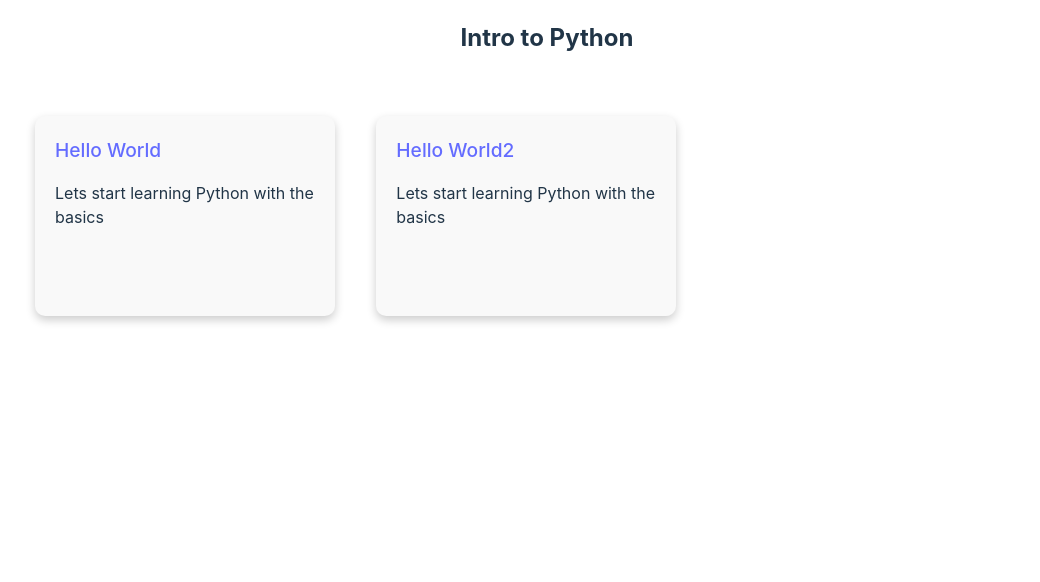
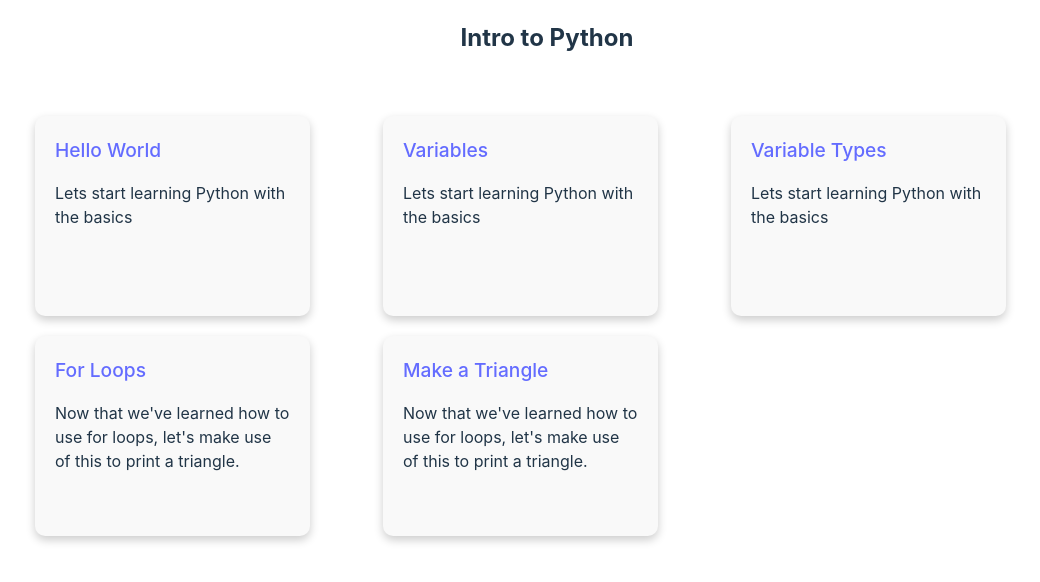
Before and after one commit to Guitarband/PyCourses, a React (Vite) app in the folder client/: page /course/intro_to_python in a window 1280 px wide. Shown: the top 582 px of the page, without its empty margins (93-1133 px from the left). Built offline with nearby package versions, Linux system fonts and the light colour scheme.

Commit message:
Added a bit more for the intro to python

```diff
--- a/client/src/App.css
+++ b/client/src/App.css
@@ -18,7 +18,8 @@
 .taskMap{
   padding: 5vh 10vw;
   display: grid;
-  grid-template-columns: repeat(auto-fill, minmax(300px, 1fr));
+  grid-template-columns: repeat(auto-fill, minmax(250px, 1fr));
+  gap: 20px;
   margin: 0 auto;
 }
 
@@ -28,7 +29,7 @@
   padding: 20px;
   justify-content: flex-start;
   align-items: start;
-  width: 300px;
+  width: 275px;
   height: 200px;
   border-radius: 10px;
   background-color: #f9f9f9;
@@ -40,7 +41,6 @@
 .taskSlot a{
   font-size: 1.2em;
 }
-
 
 .CourseContent{
   display: flex;
@@ -62,7 +62,7 @@
   box-shadow: 0 4px 10px rgba(0, 0, 0, 0.2);
 }
 
-.taskData p {
+#taskDescription {
   font-size: 1.2em;
   line-height: 1.5;
   color: #555;
@@ -104,6 +104,16 @@
   text-align: left;
 }
 
+#runButton{
+  margin-top: 10px;
+  padding: 10px 20px;
+  background-color: #008000;
+  color: white;
+  border: none;
+  border-radius: 5px;
+  cursor: pointer;
+}
+
 #console{
   border: none;
   resize: none;
--- a/client/src/components/WebIDE.jsx
+++ b/client/src/components/WebIDE.jsx
@@ -92,8 +92,8 @@ function WebIDE({language, baseCode}) {
             editorConsole.srcdoc = result.error
         }else{
             let output = result.output.split('\n')[0]
-            console.log("Output: ", output)
-            editorConsole.srcdoc = output
+            console.log("Output: ", result)
+            editorConsole.srcdoc = result.output
         }
     }
 
@@ -101,7 +101,7 @@ function WebIDE({language, baseCode}) {
       <div className={"IDE"}>
           <div className={"editor"}>
               <label>Python</label>
-              <button onClick={runCode}>Run</button>
+              <button id={"runButton"} onClick={executePython}>Run</button>
               <div id={"editor-input"}></div>
           </div>
           <div className={"output"}>
--- a/client/src/components/taskData.jsx
+++ b/client/src/components/taskData.jsx
@@ -5,6 +5,7 @@ function taskData({courseTitle, courseURL, task}) {
       <div className={"taskData"}>
           <a id={"returnToCourse"} href={`/course/${courseURL}/`}>{"<--"} Return to course overview</a>
           <h2 id={"taskTitle"}>{task.title}</h2>
+          <p id={"taskDescription"}>{task.description}</p>
           <p>{task.details}</p>
           {task.hasOwnProperty('previousTask') ?
             <a id={'previousTask'} href={`/course/${courseURL}/${task.previousTaskURL}`}>Previous: {task.previousTask}</a> : null}
--- a/client/src/courses/Intro_to_Python.jsx
+++ b/client/src/courses/Intro_to_Python.jsx
@@ -18,14 +18,49 @@ function Intro_to_Python() {
                 nextTask: "Hello World 2",
                 nextTaskURL: "hello_world2"
             },
-            hello_world2: {
-                title: "Hello World2",
+            variables: {
+                title: "Variables",
                 description: "Lets start learning Python with the basics",
                 details: "Write a program that prints 'Hello World!'",
                 baseCode: "print('Hello World!')",
-                url: "hello_world2",
+                url: "variables",
                 previousTask: "Hello World",
                 previousTaskURL: "hello_world",
+                nextTask: "Variable Types",
+                nextTaskURL: "variable_types"
+            },
+            variable_types: {
+                title: "Variable Types",
+                description: "Lets start learning Python with the basics",
+                details: "Write a program that prints 'Hello World!'",
+                baseCode: "print('Hello World!')",
+                url: "variable_types",
+                previousTask: "Variables",
+                previousTaskURL: "variables",
+                nextTask: "Make a Triangle",
+                nextTaskURL: "make_a_triangle"
+            },
+            for_loops: {
+                title: "For Loops",
+                description: "Now that we've learned how to use for loops, let's make use of this to print a triangle.",
+                details: " In python we have the ability to multiply strings. For example 'a' * 3 would return 'aaa'." +
+                  " Using this knowledge, write a program that prints a triangle of height 5.",
+                baseCode: "print('*' * 5) # This will print a line of 5 asterisks",
+                url: "for_loops",
+                previousTask: "Variables",
+                previousTaskURL: "variables",
+                nextTask: "Make a Triangle",
+                nextTaskURL: "make_a_triangle"
+            },
+            make_a_triangle: {
+                title: "Make a Triangle",
+                description: "Now that we've learned how to use for loops, let's make use of this to print a triangle.",
+                details: " In python we have the ability to multiply strings. For example 'a' * 3 would return 'aaa'." +
+                  " Using this knowledge, write a program that prints a triangle of height 5.",
+                baseCode: "print('*' * 5) # This will print a line of 5 asterisks",
+                url: "make_a_triangle",
+                previousTask: "For Loops",
+                previousTaskURL: "for_loops",
                 nextTask: "test",
                 nextTaskURL: "test"
             }
@@ -36,8 +71,9 @@ function Intro_to_Python() {
       <div className={"Course"}>
           <Routes>
               <Route path={"/"} element={<h2 id={"courseTitle"}>{courseData.name}</h2>}/>
-              <Route path={"/hello_world"} element={<Content courseTitle={courseData.name} courseURL={courseData.url} task={courseData.tasks.hello_world}/>}/>
-              <Route path={"/hello_world2"} element={<Content courseTitle={courseData.name} courseURL={courseData.url} task={courseData.tasks.hello_world2}/>}/>
+              {Object.entries(courseData.tasks).map(([key, task]) => (
+                <Route key={key} path={'/'+task.url} element={<Content courseTitle={courseData.name} courseURL={courseData.url} task={task}/>}/>
+              ))}
           </Routes>
           <Outlet />
           <div className={'taskMap'}>
```
